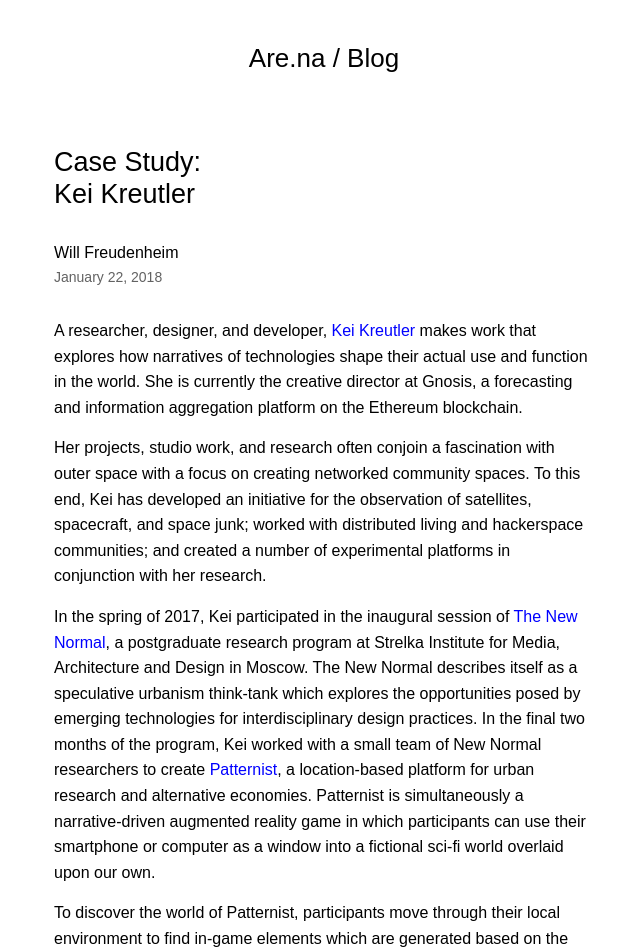
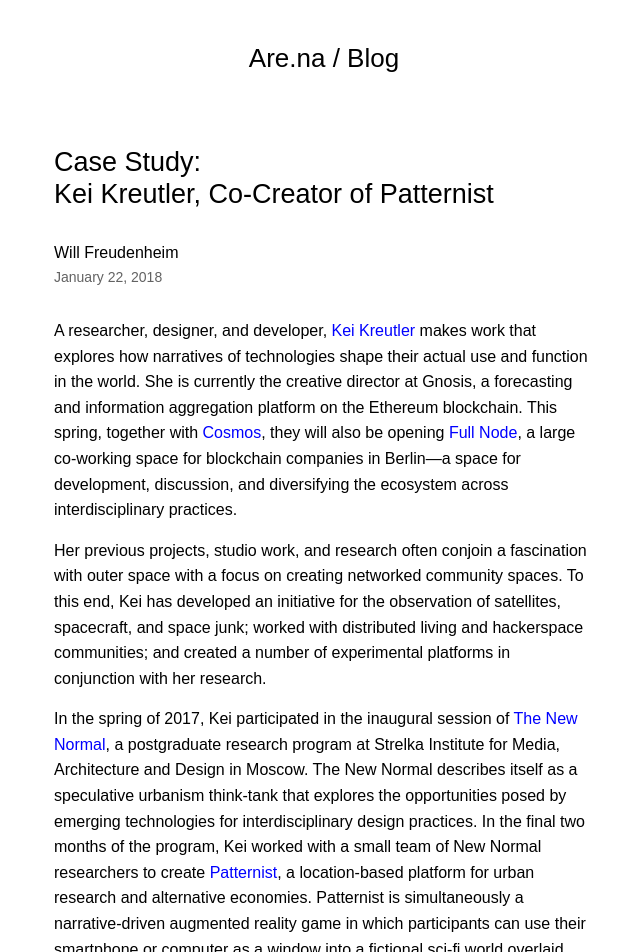
Before and after one commit to aredotna/building, a Jekyll site: the page built from _posts/2018-01-22-kei-kreutler.markdown, in a window 1280 px wide and 1400 px high. Shown: the top 952 px of the window, without its empty margins (316-956 px from the left). Built offline with Jekyll 4.4.1, drawn with Linux system fonts in a browser that asks for light colours; some of the changed text lies outside the part shown.

Commit message:
Kei edits

```diff
--- a/_posts/2018-01-22-kei-kreutler.markdown
+++ b/_posts/2018-01-22-kei-kreutler.markdown
@@ -1,5 +1,5 @@
 ---
-title: Kei Kreutler
+title: Kei Kreutler, Co-Creator of Patternist
 date: 2018-01-22 12:00:00 Z
 categories:
 - Case Study
@@ -10,11 +10,14 @@
 author: "Will Freudenheim"
 ---
 
-A researcher, designer, and developer, [Kei Kreutler](http://kei.bio) makes work that explores how narratives of technologies shape their actual use and function in the world. She is currently the creative director at Gnosis, a forecasting and information aggregation platform on the Ethereum blockchain.
+A researcher, designer, and developer, [Kei Kreutler](http://kei.bio) makes work that explores how narratives of technologies shape their actual use and function in the world. She is currently the creative director at Gnosis, a forecasting and information aggregation platform on the Ethereum blockchain. This spring, together with [Cosmos](https://cosmos.network), they will also be opening [Full Node](https://www.fullnode.berlin), a large co-working space for blockchain companies in Berlin—a space for development, discussion, and diversifying the ecosystem across interdisciplinary practices.
 
-Her projects, studio work, and research often conjoin a fascination with outer space with a focus on creating networked community spaces. To this end, Kei has developed an initiative for the observation of satellites, spacecraft, and space junk; worked with distributed living and hackerspace communities; and created a number of experimental platforms in conjunction with her research.
 
-In the spring of 2017, Kei participated in the inaugural session of [The New Normal](https://thenewnormal.strelka.com), a postgraduate research program at Strelka Institute for Media, Architecture and Design in Moscow. The New Normal describes itself as a speculative urbanism think-tank which explores the opportunities posed by emerging technologies for interdisciplinary design practices. In the final two months of the program, Kei worked with a small team of New Normal researchers to create [Patternist](http://pattern.ist), a location-based platform for urban research and alternative economies. Patternist is simultaneously a narrative-driven augmented reality game in which participants can use their smartphone or computer as a window into a fictional sci-fi world overlaid upon our own.
+Her previous projects, studio work, and research often conjoin a fascination with outer space with a focus on creating networked community spaces. To this end, Kei has developed an initiative for the observation of satellites, spacecraft, and space junk; worked with distributed living and hackerspace communities; and created a number of experimental platforms in conjunction with her research.
+
+In the spring of 2017, Kei participated in the inaugural session of [The New Normal](https://thenewnormal.strelka.com), a postgraduate research program at Strelka Institute for Media, Architecture and Design in Moscow. The New Normal describes itself as a speculative urbanism think-tank that explores the opportunities posed by emerging technologies for interdisciplinary design practices. In the final two months of the program, Kei worked with a small team of New Normal researchers to create [Patternist](http://pattern.ist), a location-based platform for urban research and alternative economies. Patternist is simultaneously a narrative-driven augmented reality game in which participants can use their smartphone or computer as a window into a fictional sci-fi world overlaid upon our own.
+
+![](https://d2w9rnfcy7mm78.cloudfront.net/1635345/large_476a3e924c3f9a45e3f6889a7fdb5a5f.jpg)
 
 To discover the world of Patternist, participants move through their local environment to find in-game elements which are generated based on the unique urban conditions of their location. Users can trade these virtual elements with other participants who may have discovered entirely different elements in other real-world locations. As elements are collected and traded across the surface of our own planet, the marks of these transactions merge into “alloys,” which reveal the looming structures of a second, virtual exo-planet. This is Patternist’s “experiential cultivation.”
 
@@ -37,6 +40,8 @@
 
 With Patternist, we aimed to develop an overarching narrative—a sci-fi narrative, but also an implicit social practice—through a game-like scenario. So the ideas emerged originally from two multi-layered aims. The narrative aim was inspired by the recent partnership between NASA and Nvidia to produce a 3D model of the Mars landscape for astronauts to train. The storyline emerged from the question, what if you operationalize these virtual models, 1:1, onto our everyday experience? (We’ve since been told to read the [Three Body Problem](https://en.wikipedia.org/wiki/The_Three-Body_Problem_(novel)), as it seems to strike at this thread.)
 
+![](https://d2w9rnfcy7mm78.cloudfront.net/1635364/large_a4542f75d239dd1d38321ad8ae484ff3)
+
 Regarding the other aim of the project, to embed an experimental social practice, I’ve been inspired by several projects grouped, however vaguely, under the term “alternative economies”; one particularly inspiring platform was called Makerfox, developed by Matthias Ansorg. I encountered the [Makerfox](https://moneyless.org/makerfox-moneyless-crowdfunding) project around three years ago now through the [unMonastery](http://unmonastery.org) network. The Makerfox platform facilitated a “network barter” system, to organize trades between networks at scale. The platform used a sorting algorithm, so there wouldn’t necessarily be a direct exchange between two people but rather between between multiple. For example, one person is offering a bike, another person is offering computer repairs, and a third person might be offering a botany lesson. The botany lesson goes to the person offering computer repairs, and the computer repair goes to the person offering the bike, given that all values set by participants match accordingly. It facilitates a multi-directional, “networked” trading.
 
 I believe projects like Makerfox developed in response to potential economic crises, of inflation—or say demonetization—that is, effects of currency destabilization in local economies. As in, how do you effectively organize resources when mediating standards of value—standing in for relationships—that may have lost trust or reliability?
@@ -45,25 +50,25 @@
 
 **Did your experience of Moscow impact how you were thinking about the project?**
 
-Living somewhere for six months hardly gives an in-depth understanding of the place. On a personal level, much of my experience of the city was based on walking from home to the studio to other meeting places. The pastel of the city center—the scaffolding screens displaying replicas of windows and housing facades—felt like an elegant simulacrum. We were there on the centennial anniversary of the first revolution, and nothing particularly marked the 27th of February.
+Living somewhere for six months, one could hardly presume to have an in-depth understanding of the place. On a personal level, much of my experience of the city was based on walking from home to the studio to other meeting places. The pastel of the city center—the scaffolding screens displaying replicas of windows and housing facades—felt like an interesting simulacrum. We were there on the centennial anniversary of the first revolution, and nothing particularly marked the 27th of February.
 
-The idea of having a kind of resource-based barter economy perhaps emerged from being in Russia, a country so large and with such fundamental political and economic changes in the course of just one hundred years. The game’s desktop version takes place within a model of the Sofiyskaya Embankment, along the Moskva River. As mentioned earlier, the thinking behind the project is trying to situate relations of value within site-specific contexts.
+The idea of having a kind of resource-based barter economy perhaps emerged from being in Russia, a country so large and with such fundamental political and economic changes in the course of just 100 years. The game’s desktop version takes place within a model of the Sofiyskaya Embankment, along the Moskva River. As mentioned earlier, the thinking behind the project is trying to situate relations of value within site-specific contexts.
 
 <iframe class="arena-iframe" width="100%" height="2090" src="https://www.are.na/strelka-2017/tnn/embed"></iframe>
 
 **And then the trade is marked on the location itself?**
 
-Yes. The app is currently versioned for different locations, so it doesn’t work universally. This is something we thought about, and perhaps still want to build, but each deployment of the app corresponds to its intended topography. In a fully developed version of the game, there would be crypto-spatial coordinates for each successful trade—a heat map of interesting meeting points.
+Yes. The app is currently versioned for different locations, so it doesn’t work universally. This is something we thought about, and perhaps still want to build, but each deployment of the app corresponds to its intended topography. In a fully developed version of the game, there would be [crypto-spatial coordinates](https://blog.foam.space/crypto-spatial-coordinates-fe0527816506) for each successful trade—a heat map of interesting meeting points.
 
 **Do you anticipate people discovering different parts of their natural environment as they play?**
 
 Sure, that is one great experiential outcome. As Patternist develops further, I would personally like to incorporate broad ecological and environmental data sources, to bring in ambient and augmented qualities to the experience of gameplay, linked to someone’s current world. I think there’s a certain stagnation of using environmental data in implicit, or less-straightforward, ways.
 
-Questions around climate rewilding need better propaganda. The Whole Earth Catalog is out of print, and it was never the touchstone to begin with. If there’s a WiFi mesh network embedded throughout an endangered forest, who knows, perhaps people may be more likely to protect it. It’s an idea of using what people call technology now to make more explicit the ecology that already exists around us. “Artificial” re-enchantment isn’t a universal solution, but it’s a potential occasional tactic.
+Questions around climate rewilding need better propaganda. The _Whole Earth Catalog_ is out of print, and it was never the multi-generational touchstone it intended to be. If there’s a WiFi mesh network embedded throughout an endangered forest, who knows, perhaps people may be more likely to protect it. It’s an idea of using what people call technology now to make more explicit the ecology that already exists around us. “Artificial” re-enchantment isn’t a universal solution, but it’s a potential, occasional tactic.
 
 **In Patternist, you’d imagine using environmental sensing data both to make explicit our ecology and that of another imagined planet?**
 
-Yes. The project opens with a line, “At first we thought it was the weather,” but I’d like to have something that’s kind of a mistranslation of our everyday environment into something sci-fi to remind us in the beginning. And also to think through [Gregory] Bateson’s [_Steps to an Ecology of Mind_](http://www.press.uchicago.edu/ucp/books/book/chicago/S/bo3620295.html) model, where the steps that you take to perceive your environment are always linear, and in fact it’s a complex environment, so your thought processes to conceive of it will always be slightly misguided. Rather than mapping a climate model onto some linear steps of “I told you so,” it would be doing a more ambient reading.
+Yes. The project opens with a line, “At first we thought it was the weather,” but I’d like to have something that’s a sort of mistranslation of our everyday environment into something sci-fi. And also to think through [Gregory] Bateson’s [_Steps to an Ecology of Mind_](http://www.press.uchicago.edu/ucp/books/book/chicago/S/bo3620295.html) model, where the steps that you take to perceive your environment are always linear, and in fact it’s a complex environment, so your thought processes to conceive of it will always be slightly misguided. Rather than mapping a climate model onto some linear steps of “I told you so,” it would be doing a more ambient reading.
 
 **The way you’re thinking about sensing technologies through Patternist feels reminiscent of some of the work you’ve done with satellites. How would you describe your relationship with them?**
 
```
Also changed, not shown: other parts of _posts/2018-01-22-kei-kreutler.markdown (+1 -1 lines).
